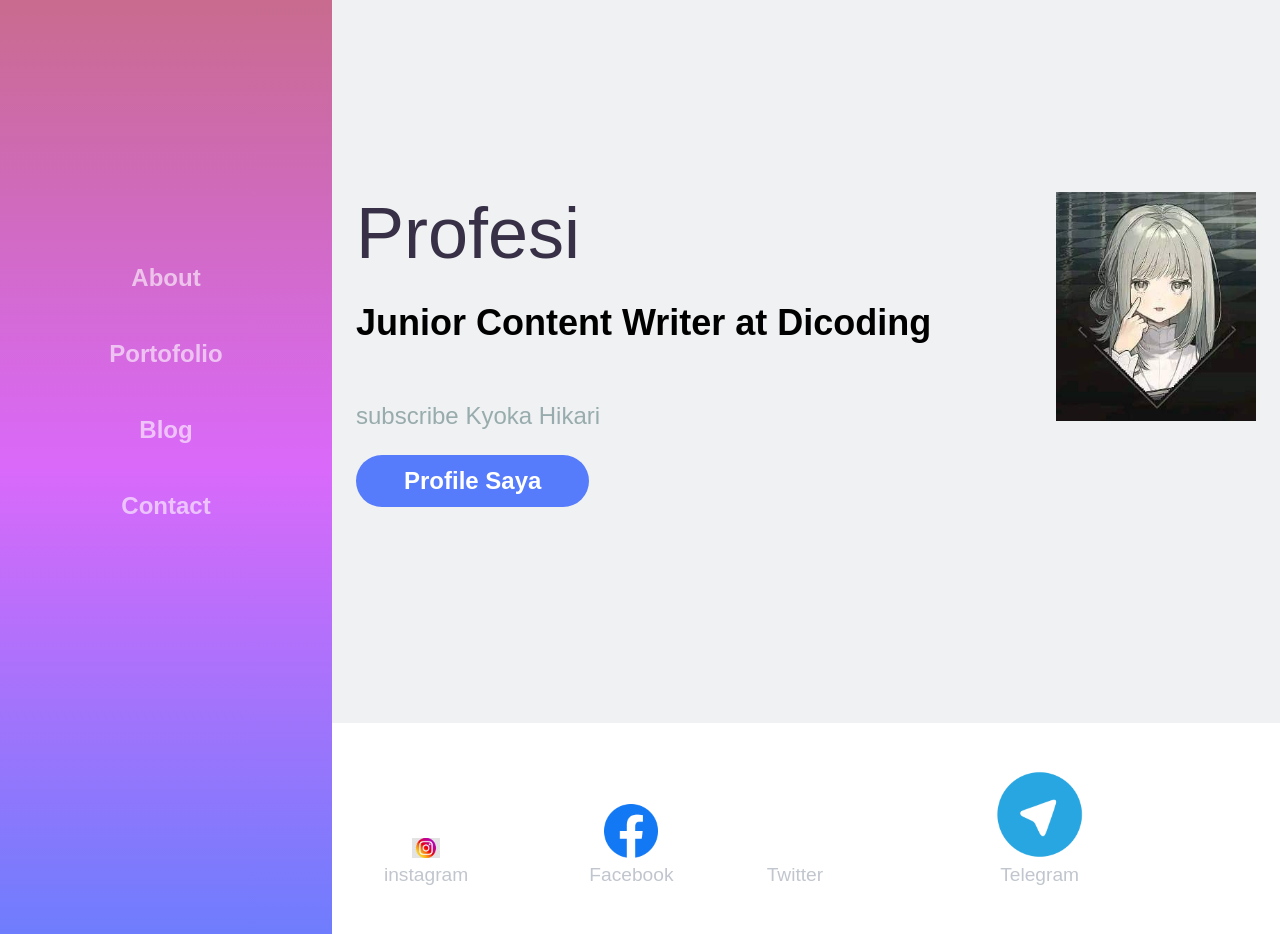
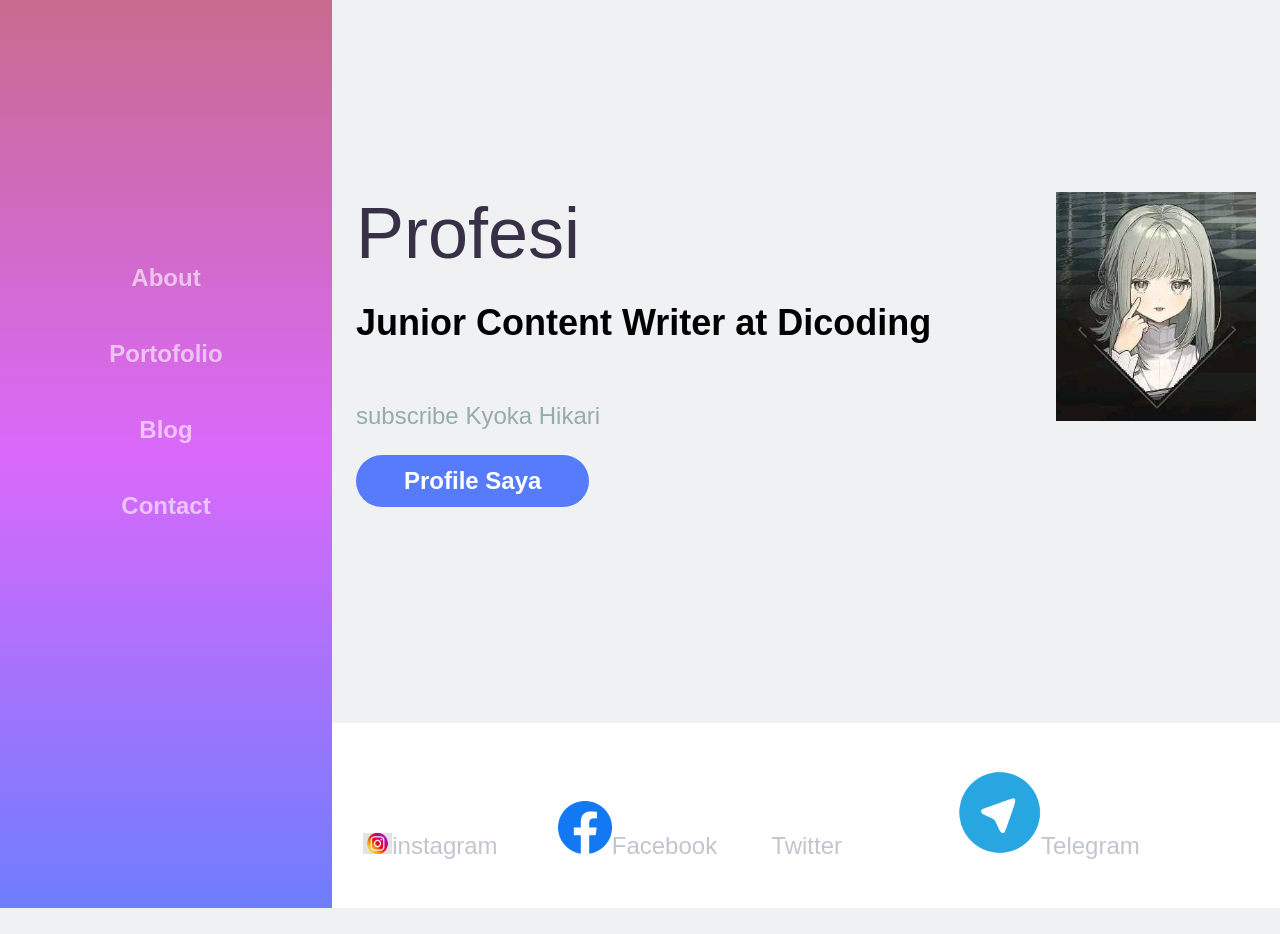
Before and after one commit to aprizaaransyar/aprizaaransyar.github.io, a plain HTML site: page index.html in a window 1280 px wide. After the commit the page ends 908 px from the top, so only its background shows below. Drawn offline with Linux system fonts and the light colour scheme.

Commit message:
Update index.html

```diff
--- a/index.html
+++ b/index.html
@@ -38,23 +38,23 @@
           <ul>
             <li>
               <a href="https://www.instagram.com">
-              <img src="image/instagram.png" alt="" /><a href="https://www.instagram.com"><p>instagram</p></a>
+              <img src="image/instagram.png" alt="" /><a href="https://www.instagram.com">instagram</a>
               </a>
             </li>
             <li>
               <a href="https://www.facebook.com">
-              <img src="image/facebook.png" alt="" /><a href="https://www.facebook.com"><p>Facebook</p></a>
+              <img src="image/facebook.png" alt="" /><a href="https://www.facebook.com">Facebook</a>
               </a>
             </li>
             <li>
               <a href="https://www.X.com">
               <img src="image/x.png" alt=""
-              /><a href="https://www.X.com"><p>Twitter</p></a>
+              /><a href="https://www.X.com">Twitter</a>
               </a>
             </li>
             <li>
               <a href="https://www.telegram.com">
-              <img src="image/telegram.png" alt="" /><a href="https://www.telegram.com"><p>Telegram</p></a>
+              <img src="image/telegram.png" alt="" /><a href="https://www.telegram.com">Telegram</a>
               </a>
             </li>
           </ul>
```
